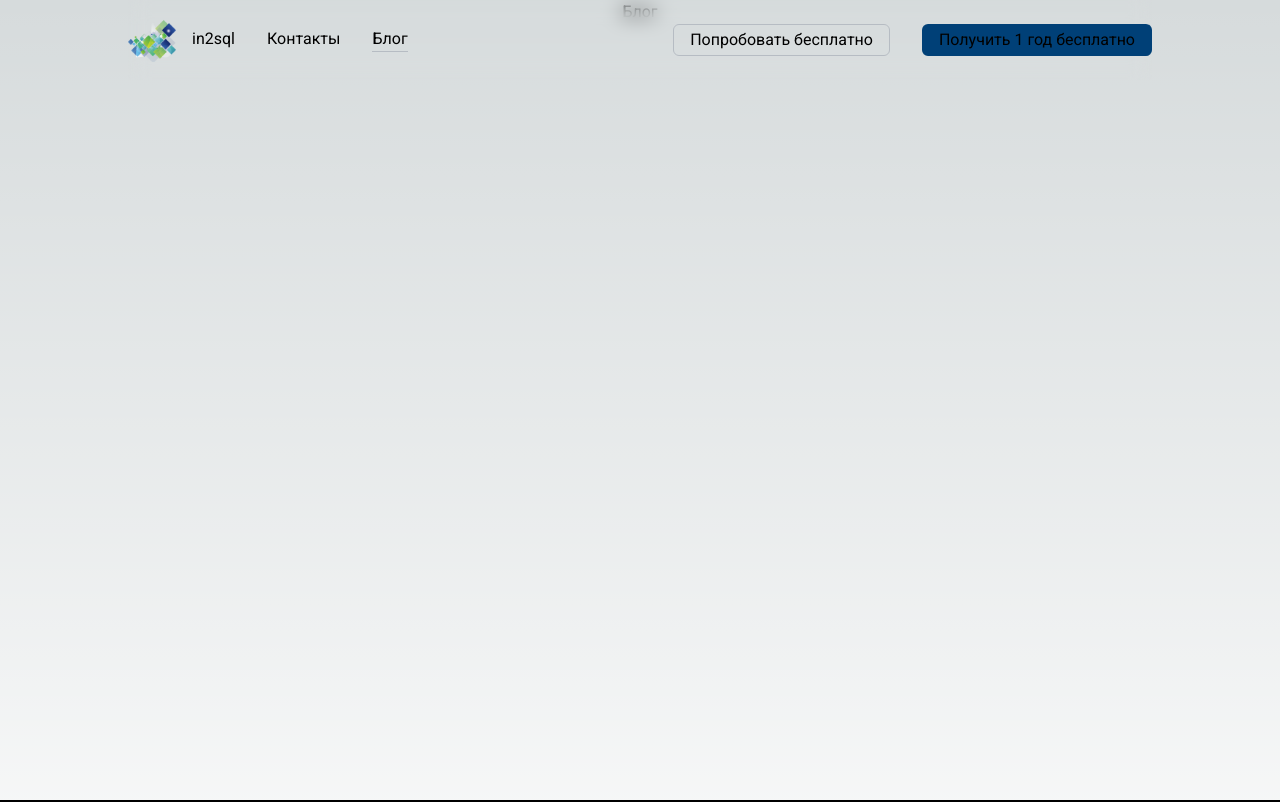
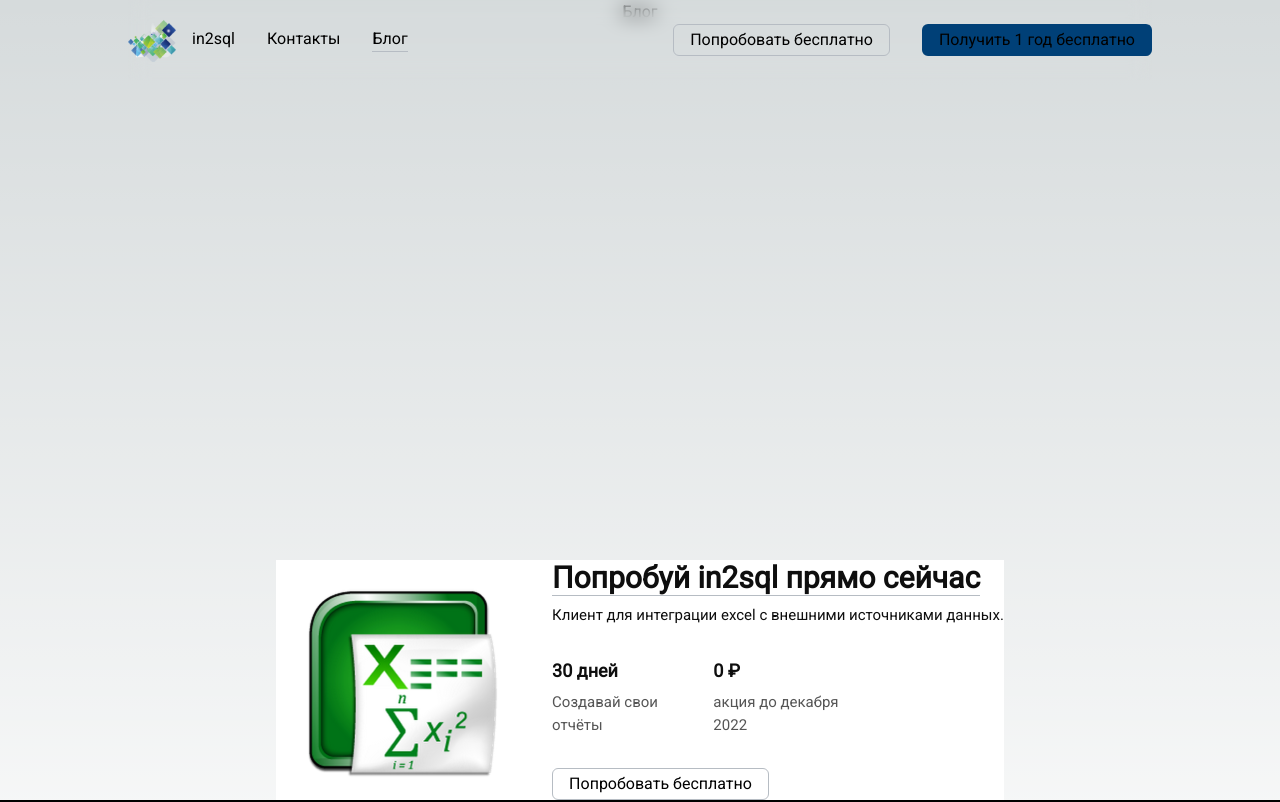
Before and after one commit to in2sql/in2sql-official-site, a Next.js app: page /blog in a window 1280 px wide. Shown: the top 802 px of the page. Built offline with nearby package versions, Linux system fonts and the light colour scheme.

Commit message:
feat: add teaser compoent

```diff
--- a/app/blog/page.tsx
+++ b/app/blog/page.tsx
@@ -1,7 +1,11 @@
+import Teaser from '../components/teaser/teaser'
+
 const Blog = () => {
   return (
     <>
       <h1>Блог</h1>
+
+      <Teaser />
     </>
   )
 }
--- a/app/components/button/button.module.scss
+++ b/app/components/button/button.module.scss
@@ -7,6 +7,7 @@
   justify-content: center;
   padding: 0 1rem;
   height: 32px;
+  width: fit-content;
 
   &-outline {
     border-color: #b6bcc3;
--- /dev/null
+++ b/app/components/teaser/teaser.module.scss
@@ -0,0 +1,67 @@
+.teaser {
+  display: flex;
+  gap: 2rem;
+  background: #fff;
+  color: #0e0e0e;
+  width: 100%;
+}
+
+.content {
+  display: flex;
+  flex: 1;
+  flex-direction: column;
+  gap: 2rem;
+}
+
+.header {
+  display: flex;
+  flex-direction: column;
+  gap: 0.5rem;
+
+  &_title {
+    font-size: 30px;
+    font-weight: 600;
+    line-height: 36px;
+
+    span {
+      border-bottom: 1px solid #b6bcc3;
+    }
+  }
+
+  &_label {
+    font-size: 15px;
+    font-weight: 400;
+    line-height: 22.4px;
+  }
+}
+
+.image {
+  display: flex;
+  align-items: center;
+  justify-content: center;
+}
+
+.cards {
+  display: flex;
+  gap: 2rem;
+}
+
+.card {
+  display: flex;
+  flex-direction: column;
+  gap: 0.5rem;
+  flex: 1;
+
+  &_title {
+    font-size: 18px;
+    font-weight: 600;
+    line-height: 25.2px;
+  }
+
+  &_label {
+    color: rgba(13, 13, 13, 0.7);
+    font-size: 15px;
+    font-weight: 400;
+    line-height: 22.4px;
+  }
+}
--- /dev/null
+++ b/app/components/teaser/teaser.tsx
@@ -0,0 +1,75 @@
+import clsx from 'clsx'
+import s from './teaser.module.scss'
+import Image from 'next/image'
+import Button from '../button/button'
+
+const cards = [
+  {
+    id: 1,
+    title: '30 дней',
+    label: 'Создавай свои отчёты',
+  },
+  {
+    id: 2,
+    title: '0 ₽',
+    label: 'акция до декабря 2022',
+  },
+  {
+    id: 3,
+    title: '',
+    label: '',
+  },
+]
+
+const Teaser = () => {
+  const renderCard = ({
+    card,
+  }: {
+    card: { id: number; title: string; label: string }
+  }) => (
+    <div className={s.card} key={card.id}>
+      <div className={s.card_title}>{card.title}</div>
+      <div className={s.card_label}>{card.label}</div>
+    </div>
+  )
+
+  return (
+    <div className={clsx(s.teaser)}>
+      <div className={s.image}>
+        <Image
+          src="/images/teaser.png"
+          alt="Teaser"
+          width={244}
+          height={204}
+          priority
+        />
+      </div>
+
+      <div className={s.content}>
+        <div className={s.header}>
+          <div className={s.header_title}>
+            <span>Попробуй in2sql прямо сейчас</span>
+          </div>
+          <div className={s.header_label}>
+            Клиент для интеграции excel c внешними источниками данных.
+          </div>
+        </div>
+        <div className={s.cards}>
+          {cards.map((card) => renderCard({ card }))}
+        </div>
+
+        <Button
+          outline
+          style={{
+            border: '1px solid #B6BCC3',
+            color: '#000',
+          }}
+        >
+          Попробовать бесплатно
+        </Button>
+      </div>
+    </div>
+  )
+}
+
+export default Teaser
--- a/app/contacts/page.tsx
+++ b/app/contacts/page.tsx
@@ -1,7 +1,11 @@
+import Teaser from '../components/teaser/teaser'
+
 const Contacts = () => {
   return (
     <>
       <h1>Контакты</h1>
+
+      <Teaser />
     </>
   )
 }
--- a/app/page.tsx
+++ b/app/page.tsx
@@ -1,5 +1,6 @@
 import Image from 'next/image'
 import Header from './components/header/header'
+import Teaser from './components/teaser/teaser'
 
 const headerData = {
   title: 'Excel перестал быть просто таблицей',
@@ -133,6 +134,8 @@
           </p>
         </a>
       </div>
+
+      <Teaser />
     </>
   )
 }
```
Also changed, not shown: public/images/teaser.png (added).
